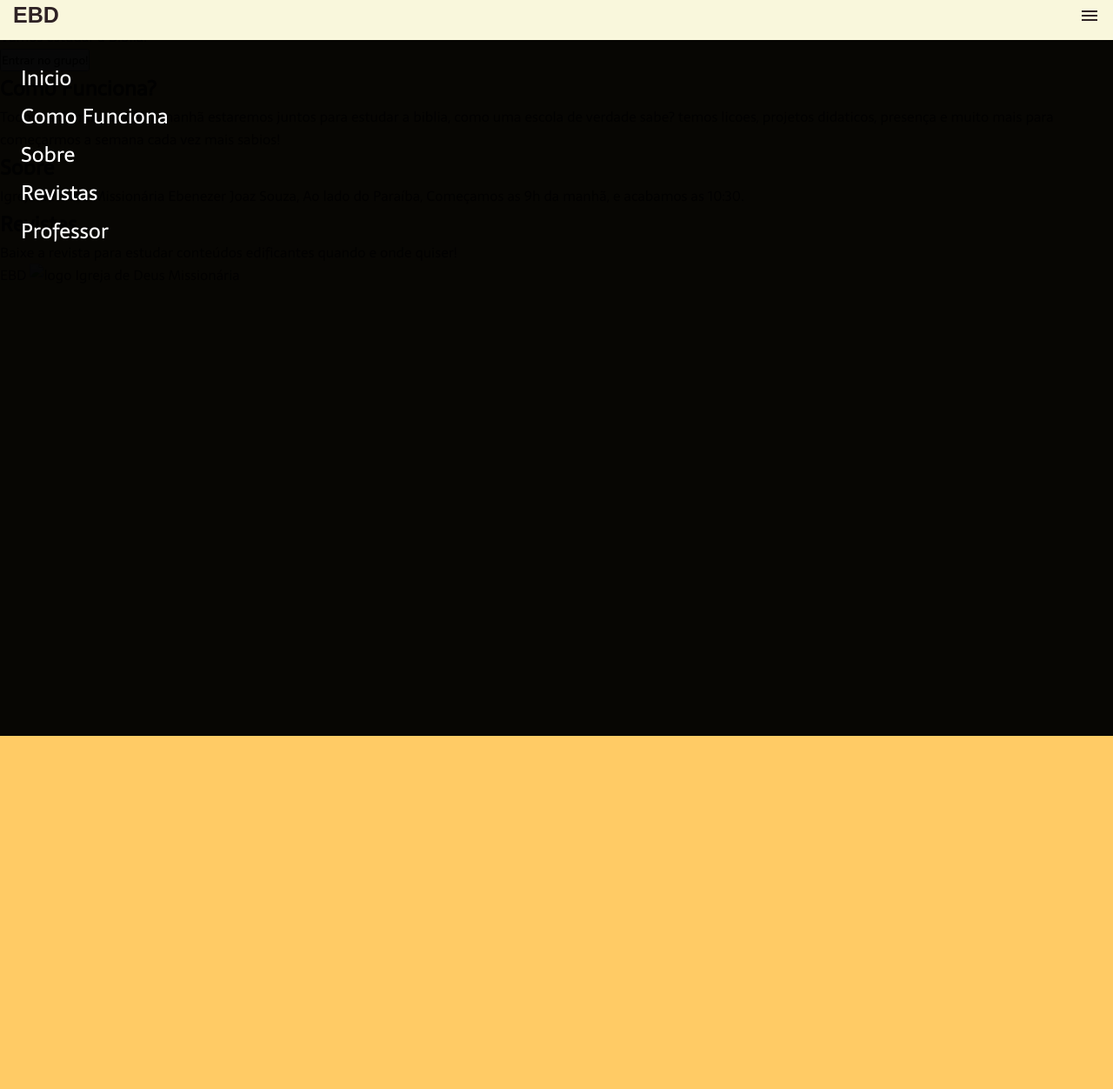
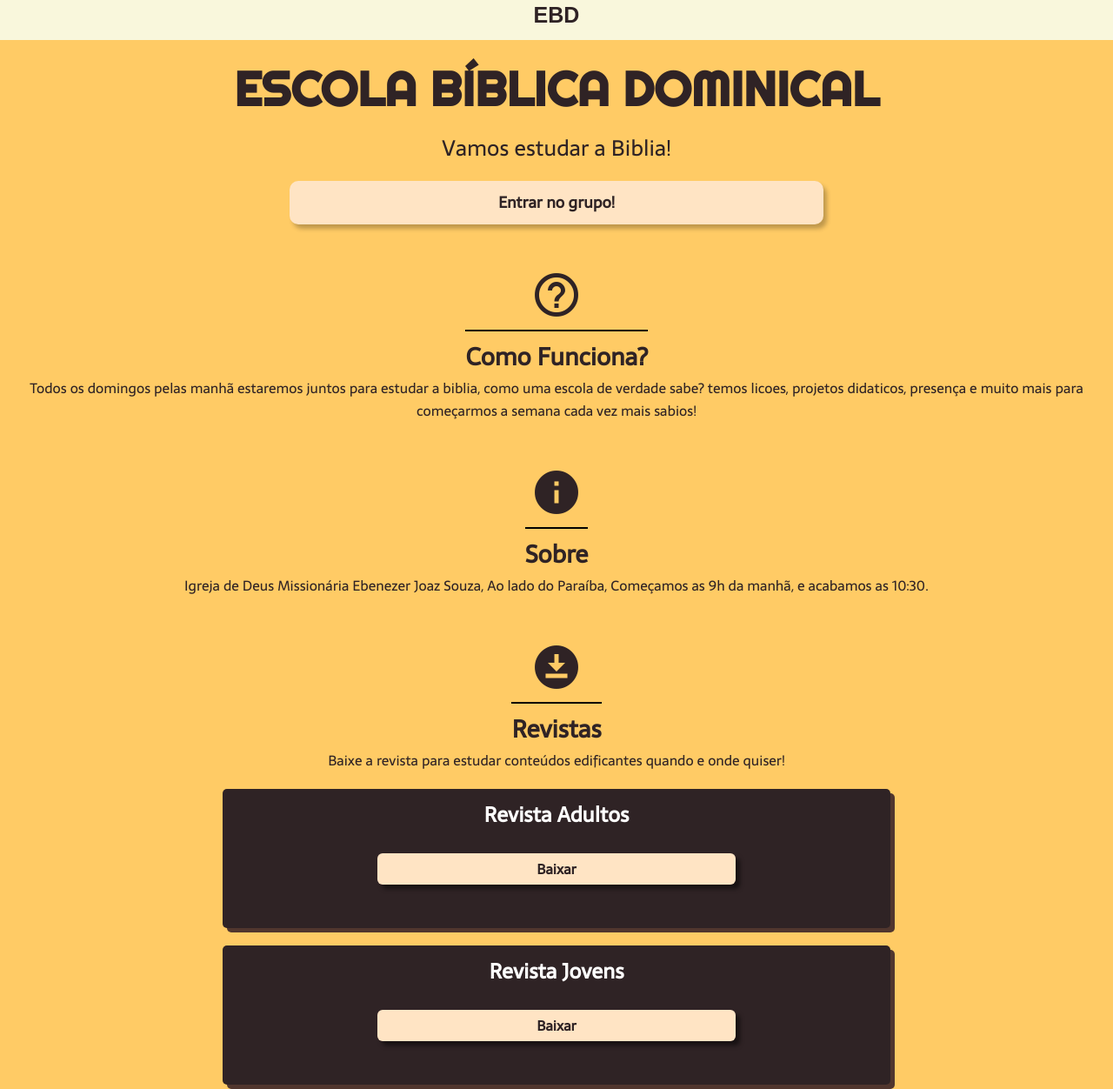
Before and after one commit to Gabr128040/ebd-2, a plain HTML site: page index.html in a window 1280 px wide. Shown: the part 10-1262 px from the top of the page at 87% size. Before the commit the page ends 800 px from the top, so only its background shows below. Drawn offline with Linux system fonts and the light colour scheme; a web font is replaced by a local one.

Commit message:
Prototipo Inicial
• Apresentacao
• Como Funciona
• Sobre
• Download de Revistas

```diff
--- a/index.html
+++ b/index.html
@@ -10,49 +10,51 @@
 <body>
 	<header>
 	  <a href="index.html"><span class="header-logo">EBD</span></a>
-	  <span onclick="menu()" id="header-menu"class="material-icons">menu</span>
 	</header>
-  <nav>
-    <ul>
-      <li>Inicio</li>
-      <li>Como Funciona</li>
-      <li>Sobre</li>
-      <li>Revistas</li>
-      <li>Professor</li>
-    </ul>
-  </nav>
-
   <main>
     <section class="cnt-bemVindo">
-      <h1>Escola Bíblica Dominical</h1>
-      <p>Vamos estudar a Biblia!</p>
-      <button >Entrar no grupo!</button>
+      <h1 class="ttl-bemVindo">ESCOLA BÍBLICA DOMINICAL</h1>
+      <p class="p-bemVindo">Vamos estudar a Biblia!</p>
+      <button class="btn-bemVindo" ><a href="https://chat.whatsapp.com/DZv4THzm1Ha9iNbT8gpiTa" class="btn-bemVindo-ancora">Entrar no grupo!</a></button>
     </section>
+
     <section class="cnt-comoFunciona">
-      <h2>Como Funciona?</h2>
-      <p>Todos os domingos pelas manhã estaremos juntos para estudar a biblia, como uma escola de verdade sabe? temos licoes, projetos didaticos, presença e muito mais para começarmos a semana cada vez mais sabios!</p>
+      <span class="material-icons" id="comoFunciona-icon" >help_outline</span>
+      <h2 class="comoFunciona-ttl">Como Funciona?</h2>
+      <p class="comoFunciona-p">Todos os domingos pelas manhã estaremos juntos para estudar a biblia, como uma escola de verdade sabe? temos licoes, projetos didaticos, presença e muito mais para começarmos a semana cada vez mais sabios!</p>
     </section>
+
     <section class="cnt-sobre">
-      <h2>Sobre</h2>
-      <p>Igreja de Deus Missionária Ebenezer Joaz Souza, Ao lado do Paraíba, Começamos as 9h da manhã, e acabamos as 10:30.</p>
+      <span class="material-icons" id="sobre-icon">info
+</span>
+      <h2 class="sobre-ttl">Sobre</h2>
+      <p class="sobre-p" >Igreja de Deus Missionária Ebenezer Joaz Souza, Ao lado do Paraíba, Começamos as 9h da manhã, e acabamos as 10:30.</p>
     </section>
+
     <section class="cnt-revistas">
-      <h2>Revistas</h2>
-      <p>Baixe a revista para estudar conteúdos edificantes quando e onde quiser!</p>
+      <span class="material-icons" id="revistas-icon">
+download_for_offline
+</span>
+      <h2 class="revistas-ttl">Revistas</h2>
+      <p class="revistas-p">Baixe a revista para estudar conteúdos edificantes quando e onde quiser!</p>
       <div class="div-revistas">
-        <div class="revistas-item">
-
+        <div class="revistas-item" id="revista-adultos">
+          <h1 class="item-ttl" >Revista Adultos</h1>
+          <button class="item-btn" ><a href="https://drive.google.com/file/d/10SFWmLCJ7EMZmvZTmauI9mxwAfA4BEpd/view?usp=drivesdk"class="item-revista-anco">Baixar</a></button>
         </div>
-        <div class="revistas-item">
-
+        <div class="revistas-item" id="revista-jovens">
+          <h1 class="item-ttl">Revista Jovens</h1>
+          <button class="item-btn"><a href="https://drive.google.com/file/d/10N45-EBu7tHqE7D5AqZE7jOgLtgY0k_h/view?usp=drivesdk"class="item-revista-anco">Baixar</a></button>
         </div>
       </div>
     </section>
+
   </main>
 
 	<footer>
-	  <span>EBD</span>
-	  <img src="" alt="logo Igreja de Deus Missionária" />
+	  <span class="footer-logoEBD">EBD</span>
+	  <img class="footer-logoidm"src="imagens/idm logo branco.png" alt="logo Igreja de Deus Missionária" />
 	</footer>
+	<script src="script.js"></script>
 </body>
 </html>
--- /dev/null
+++ b/script.js
@@ -0,0 +1,10 @@
+function  menu() {
+	if (document.getElementsByClassName("nav")[0].style.display == 'none') {
+		document.getElementsByClassName("nav")[0].style.display = 'block';
+		document.getElementById("header-menu").innerText = 'close';
+	}
+	else {
+		document.getElementsByClassName("nav")[0].style.display = 'none';
+		document.getElementById("header-menu").innerText = 'menu';
+	}
+}
--- a/style.css
+++ b/style.css
@@ -22,7 +22,7 @@ header {
   display: flex;
   flex-direction: row;
   align-items: center;
-  justify-content: space-between;
+  justify-content: space-around;
   padding: 15px;
 }
 
@@ -33,39 +33,176 @@ header {
   font-size: 25px;
 }
 
-#header-menu {
-	color: #2f2325;
+main {
+  margin: auto;
+  padding-top: 7vh;
+  display: flex;
+  flex-direction: column;
+  text-align: center;
+  justify-content: space-around;
 }
 
-@keyframes menu {
-  from {
-    width: 0vw;
-    height: 0vh;
-  }
-  to {
-    width: 100vw;
-    height: 100vh;
-  }
+.cnt-bemVindo {
+  padding: 3.2vh;
+  display: flex;
+  flex-direction: column;
+  align-items: center;
+  gap: 18px;
 }
 
-nav {
-  position:fixed;
-  top: 7vh;
-  background: rgba(0, 0, 0, 0.973);
-  color: white;
-  height: 100vh;
-  width: 100vw;
-  padding: 3vh;
-  animation-name: menu;
-  animation-duration: 0.8s;
+.ttl-bemVindo {
+  text-align: left;
+  color: #2f2325;
+  font-size: 55px;
+  font-family: 'Righteous', cursive;
+  line-height: 60px;
 }
 
-ul {
+.p-bemVindo {
+  font-size: 25px ;
+  font-weight: 300;
+}
+
+.btn-bemVindo {
+  background-color: bisque;
+  border: none;
+  border-radius: 10px;
+  width: 50%;
+  height: 50px;
+  font-family:'Sarala',sans-serif;
+  font-weight: 600;
+  font-size: 18px;
+  box-shadow: 4px 5px 5px rgba(0, 0, 0, 0.25);
+  color: #2f2325;
+}
+
+.btn-bemVindo-ancora {
+    text-decoration: none;
+    color:#2f2325 ;
+}
+
+.cnt-comoFunciona{
   display: flex;
-  width: 100%;
-  list-style: none;
-  font-size: 1.5rem;
-  text-align: left;
+  align-items: center;
   flex-direction: column;
-  gap: 5px;
+  padding: 3.2vh;
 }
+
+.comoFunciona-ttl {
+  font-size: 28px;
+  border-top: 2px solid black;
+  margin-top: 10px;
+  padding-top: 6px;
+}
+
+.comoFunciona-p {
+  text-align: center;
+}
+
+@keyframes icon {
+  0% {
+    transform: translateY(px);
+  }
+  50% {
+    transform: translateY(10px);
+  }
+
+}
+
+#comoFunciona-icon {
+  font-size: 60px;
+  animation: con 0.8s infinite ;
+}
+
+.cnt-sobre {
+  display: flex;
+  align-items: center;
+  flex-direction: column;
+  padding: 3.2vh;
+}
+
+.sobre-ttl {
+  font-size: 28px;
+  border-top: 2px solid black;
+  margin-top: 10px;
+  padding-top: 6px;
+}
+
+.sobre-p {
+  text-align: center;
+}
+
+#sobre-icon {
+  font-size: 60px;
+}
+
+.cnt-revistas {
+  display: flex;
+  align-items: center;
+  flex-direction: column;
+  padding: 3.2vh;
+}
+
+.revistas-ttl {
+  font-size: 28px;
+  border-top: 2px solid black;
+  margin-top: 10px;
+  padding-top: 6px;
+}
+
+revistas-p {
+  text-align: center;
+}
+
+#revistas-icon {
+  font-size: 60px;
+}
+
+.revistas-item {
+  display: flex;
+  flex-direction: column;
+  align-items: center;
+  gap:25px ;
+  margin: 20px;
+  background: #2f2325;
+  border-radius: 5px;
+  width: 60vw;
+  height: 20vh;
+  color: white;
+  padding: 10px;
+  box-shadow: 5px 5px 0px rgb(81,54,46);
+}
+
+.item-btn {
+  width: 55%;
+  padding: 5px;
+  border-radius: 6px;
+  border: none;
+  background: bisque;
+  box-shadow: 5px 5px 5px rgba(0,0,0,0.5);
+}
+
+.item-revista-anco {
+  color: #2f2325;
+  font-size: 16px;
+  font-weight: 600;
+}
+
+footer {
+  display: flex;
+  height: 5.5vh;
+  background:#2f2325 ;
+  align-items: center;
+  justify-content: space-around;
+}
+
+.footer-logoEBD {
+  color: #f9f7dc;
+  font-family: 'Montserrat', sans-serif;
+  font-weight: 800;
+  font-size: 25px;
+}
+
+.footer-logoidm {
+  width: 8%;
+}
```
Also changed, not shown: imagens/idm logo branco.png (added).
